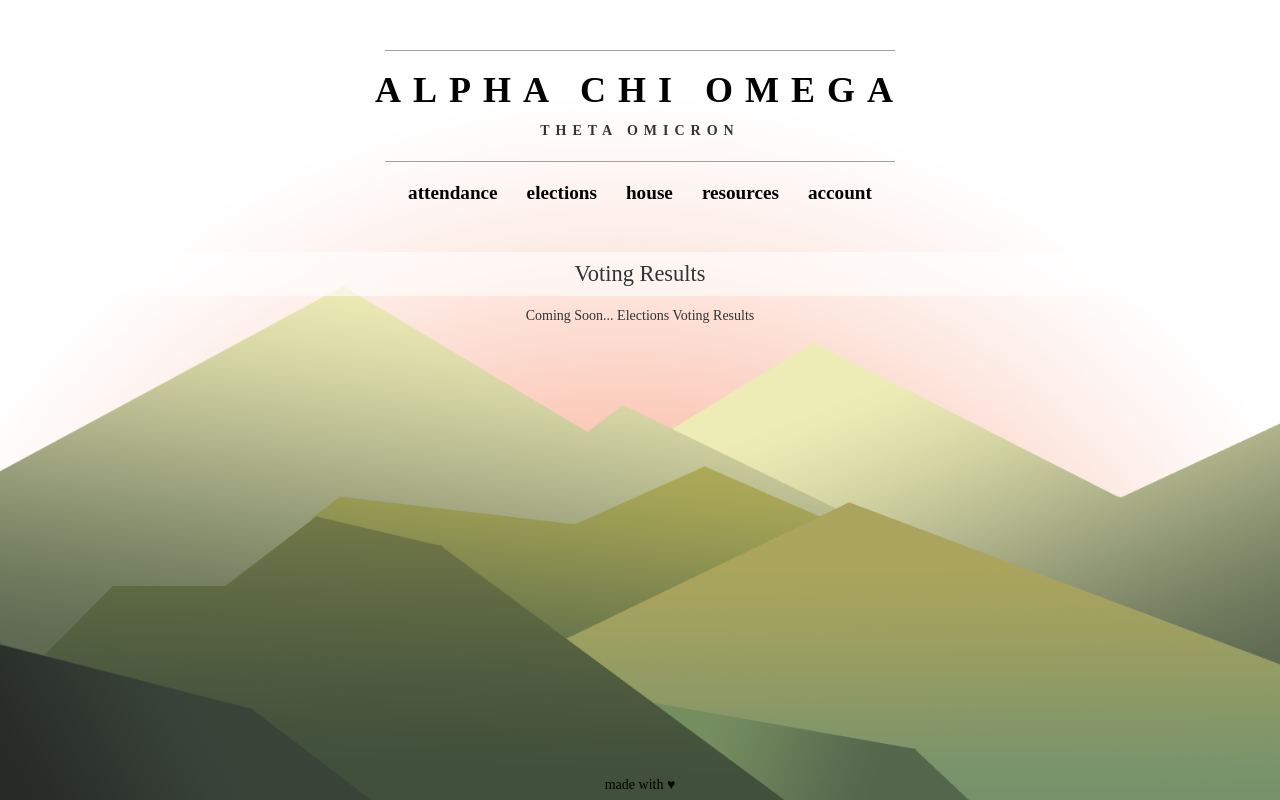
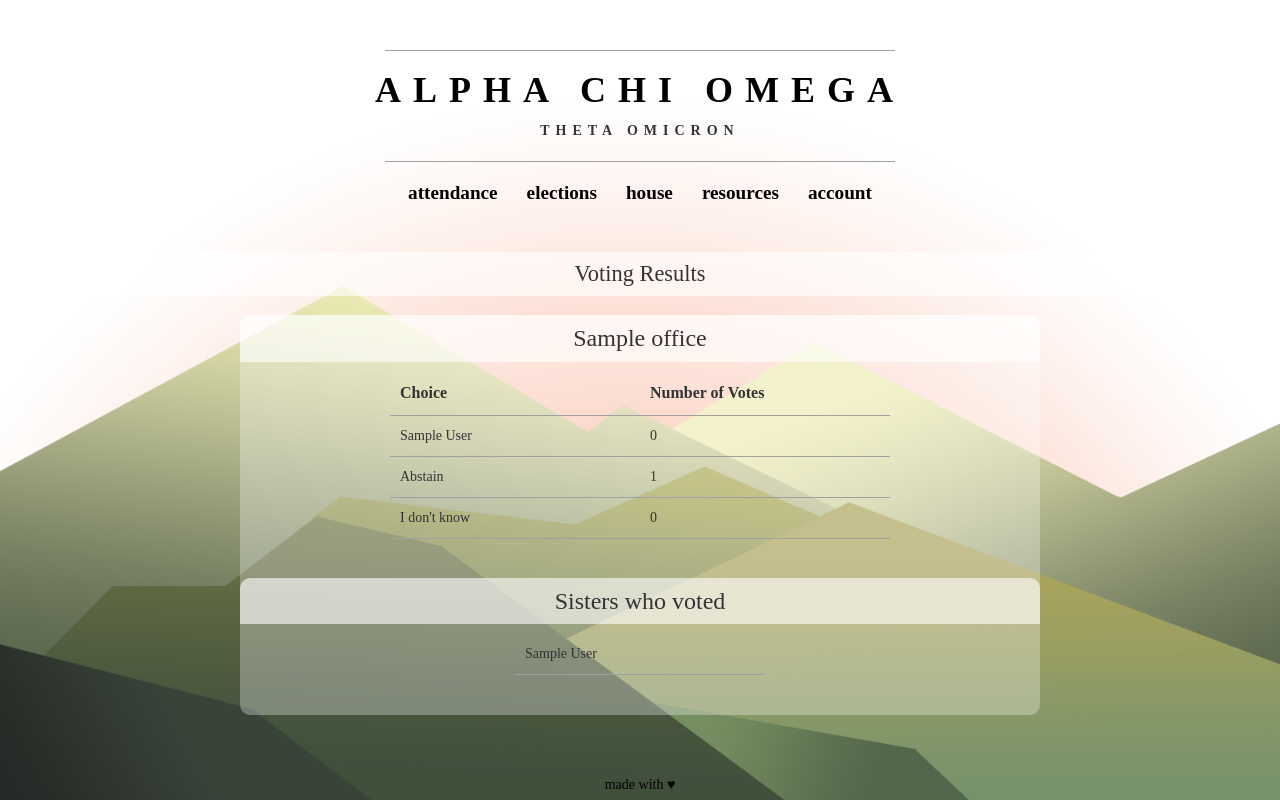
Before and after one commit to axomit-dev/axo, a Django app: page /elections/voting/results/ in a window 1280 px wide. Run offline with Django 3.2, Linux system fonts and the light colour scheme; a user stored in the database is signed in; tables that the repository leaves empty hold one stand-in row (values such as "Sample post"); some libraries are stand-ins or nearby versions; some web fonts are replaced.

Commit message:
Completed voting results page.

```diff
--- a/elections/templates/elections/voting_results.html
+++ b/elections/templates/elections/voting_results.html
@@ -4,6 +4,42 @@
 
 <h2 class='att-title first-title'> Voting Results </h2>
 
-<p> Coming Soon... Elections Voting Results </p>
+<div id='events-content'>
+  {% for office, results in voting_results.items %}
+
+    <h3 class='att-title first-title'> {{office}} </h3>
+    <table class='event-table'>
+      <tr>
+        <th> Choice </th>
+        <th> Number of Votes </th>
+      </tr>
+      {% for choice, num_votes in results.items %}
+        <tr>
+          <td> {{choice}} </td>
+          <td> {{num_votes}} </td>
+          <!-- TODO: Sort by number of votes -->
+        </tr>
+      {% endfor %}
+    </table>
+
+  {% endfor %}
+
+  <br>
+  <br>
+
+  <h3 class='att-title first-title'>
+  Sisters who voted </h3>
+
+  <table class='event-table'>
+    {% for sister in sisters_who_voted %}
+      <tr><td>{{sister.sister}}</td><tr>
+    {% endfor %}
+  </table>
+
+  <br>
+  <br>
+
+
+</div>
 
 {% endblock content %}
--- a/elections/views.py
+++ b/elections/views.py
@@ -336,4 +336,42 @@
 
 @user_passes_test(lambda u: u.is_superuser)
 def voting_results(request):
-  return render(request, 'elections/voting_results.html', {})
+  # Calculate number of votes for each office
+  voting_results = {}
+
+  offices = Office.objects.filter(is_exec=is_exec_election())
+
+  for office in offices:
+    # All candidates running for that office
+    lois_for_office = Loi.objects.filter(office=office)
+
+    # Stores how many votes each candidate received
+    vote_counts = {}
+    for loi in lois_for_office:
+      vote_counts[loi.names_of_sisters()] = 0
+
+    # Add the Abstain and I don't know options
+    vote_counts["Abstain"] = 0
+    vote_counts["I don't know"] = 0
+
+    # Calculate the vote counts
+    final_votes_for_office = FinalVote.objects.filter(office=office)
+    for final_vote in final_votes_for_office:
+      if final_vote.vote_type == FinalVote.ABSTAIN:
+        vote_counts["Abstain"] += 1
+      elif final_vote.vote_type == FinalVote.I_DONT_KNOW:
+        vote_counts["I don't know"] += 1
+      else:
+        vote_counts[final_vote.vote.names_of_sisters()] += 1
+
+    # Save all the votes associated with this office
+    voting_results[office] = vote_counts
+
+
+  # TODO: Display total percent of chapter that voted
+  context = {
+    'voting_results': voting_results,
+    'sisters_who_voted': FinalVoteParticipant.objects.all()
+  }
+
+  return render(request, 'elections/voting_results.html', context)
```
